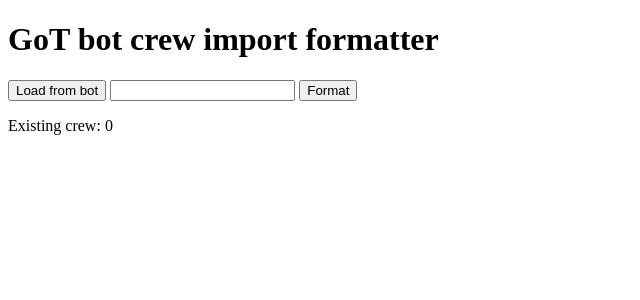
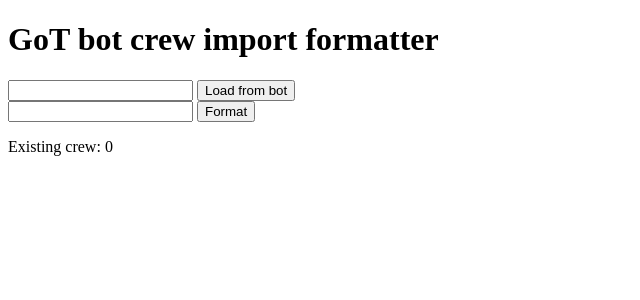
Before and after one commit to tabasavr/got-bot-import, a SvelteKit app: page / in a window 1280 px wide. Shown: the top 300 px of the page, without its empty margins (0-640 px from the left). Built offline with nearby package versions, Linux system fonts and the light colour scheme.

Commit message:
Add field for manual import

```diff
--- a/src/routes/+page.svelte
+++ b/src/routes/+page.svelte
@@ -1,6 +1,8 @@
 <script lang="ts">
 	let formattedCommands: string[] = [];
 	let dataInput: string = '';
+
+	let existingDataInput: string = '';
 	let existingCrew: any[] = [];
 
 	// escape `'` in the name because bot doesn't support them
@@ -38,21 +40,22 @@
 	}
 
 	async function loadCrew() {
-		const dataResponse = await fetch('http://got.glorat.net/user/396618115972333572');
-		const data = await dataResponse.json();
+		const data = JSON.parse(existingDataInput);
 		existingCrew = data['crew'];
+		existingDataInput = '';
 	}
 </script>
 
-<svelte:head>
-	<meta http-equiv="Content-Security-Policy" content="upgrade-insecure-requests" />
-</svelte:head>
-
 <h1>GoT bot crew import formatter</h1>
 
-<input type="button" on:click={loadCrew} value="Load from bot" />
-<input type="text" bind:value={dataInput} />
-<input type="button" on:click={formatCrew} value="Format" />
+<div>
+	<input type="text" bind:value={existingDataInput} />
+	<input type="button" on:click={loadCrew} value="Load from bot" />
+</div>
+<div>
+	<input type="text" bind:value={dataInput} />
+	<input type="button" on:click={formatCrew} value="Format" />
+</div>
 
 <p>Existing crew: {existingCrew.length}</p>
 
```
